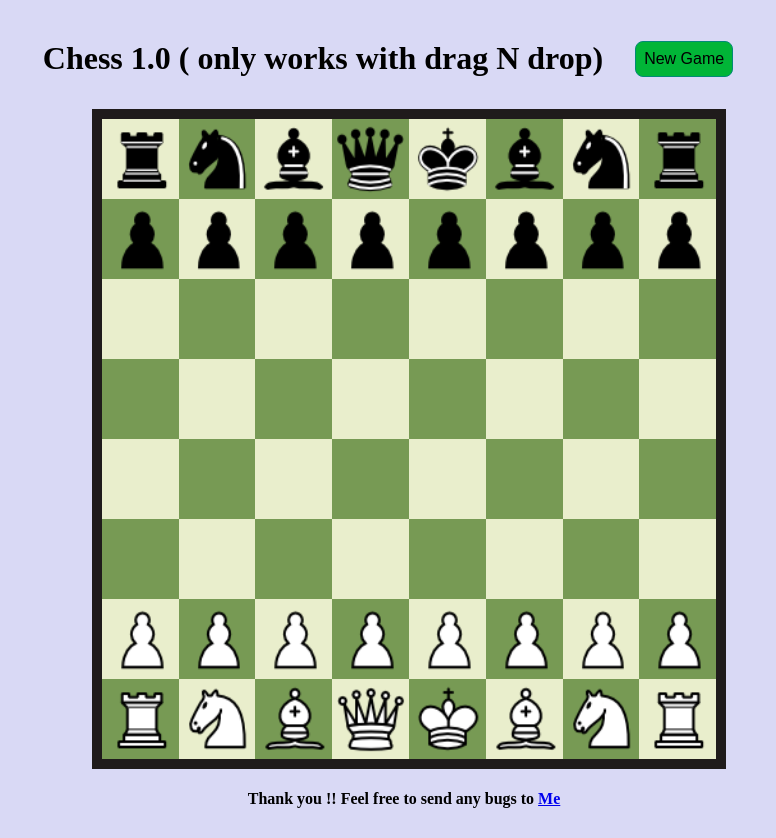
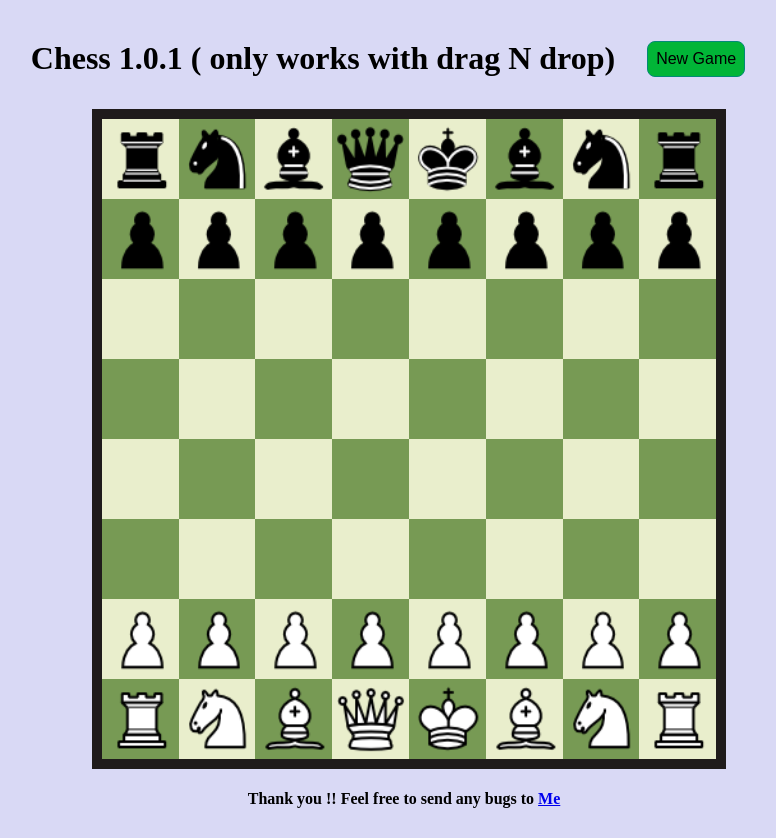
Before and after one commit to Rudra7781/chess, a plain HTML site: page index.html in a window 1280 px wide. Shown: the whole page, without its empty margins (236-1012 px from the left). Drawn offline with Linux system fonts and the light colour scheme.

Commit message:
test commit

```diff
--- a/index.html
+++ b/index.html
@@ -12,7 +12,7 @@
 <body style="background-color: rgb(217 217 245);">
     <div class=" body">
 
-        <h3>Chess 1.0 ( only works with drag N drop)</h3>
+        <h3>Chess 1.0.1 ( only works with drag N drop)</h3>
         <button class=" btn" id="btn">New Game</button>
     </div>
     <div class="body">
```
